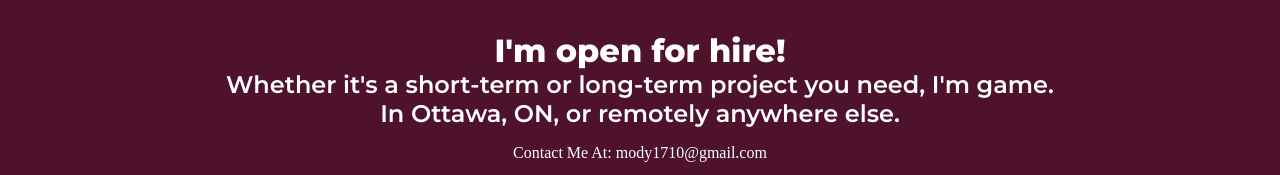
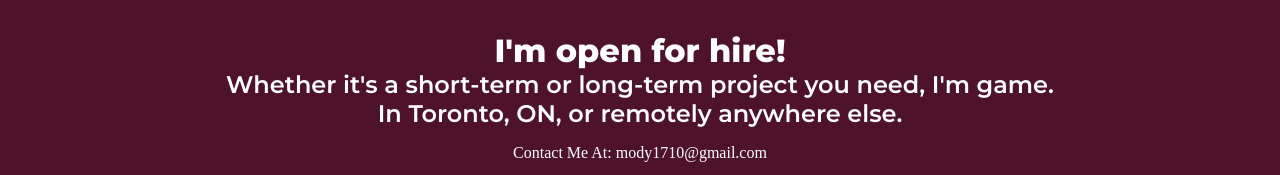
Before and after one commit to ibra0203/portfolio, a plain HTML site: page index.html in a window 1280 px wide. Shown: the part 5547-5722 px from the top of the page. Drawn offline with nearby package versions, Linux system fonts and the light colour scheme.

Commit message:
Update index.html

```diff
--- a/index.html
+++ b/index.html
@@ -295,7 +295,7 @@
     <div class ='row red2 center-text' id="contact">
         <br><br><br>
         <p class="title1">I'm open for hire!</p>
-        <p class ="title2">Whether it's a short-term or long-term project you need, I'm game. <br>In Ottawa, ON, or remotely anywhere else.</p>
+        <p class ="title2">Whether it's a short-term or long-term project you need, I'm game. <br>In Toronto, ON, or remotely anywhere else.</p>
         <p class="whitetext">Contact Me At: mody1710@gmail.com </p>
         <a href="mailto:mody1710@gmail.com" target="_top"><input type="button" class="contact-btn" value="Let's connect!"></a>
     </div>
```
